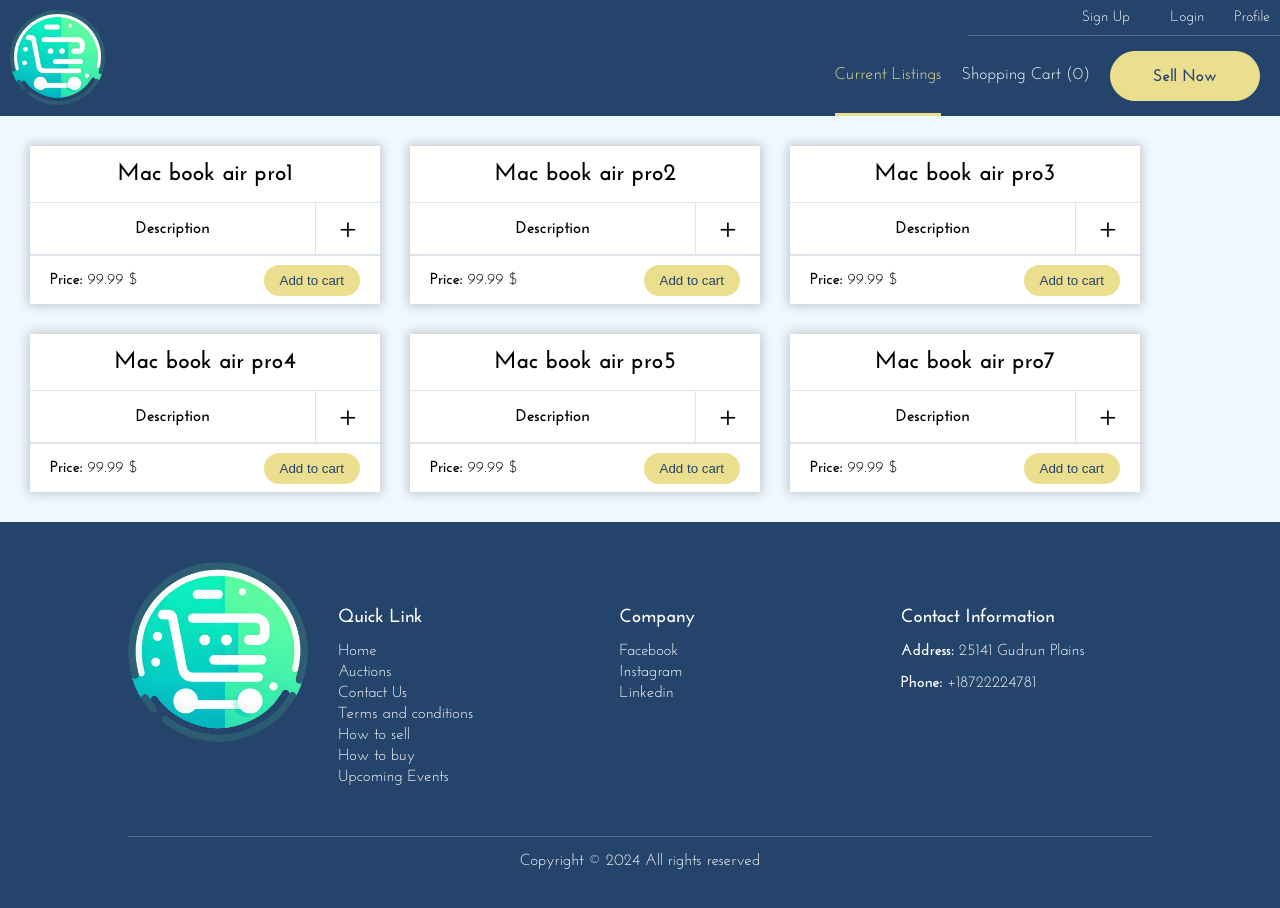
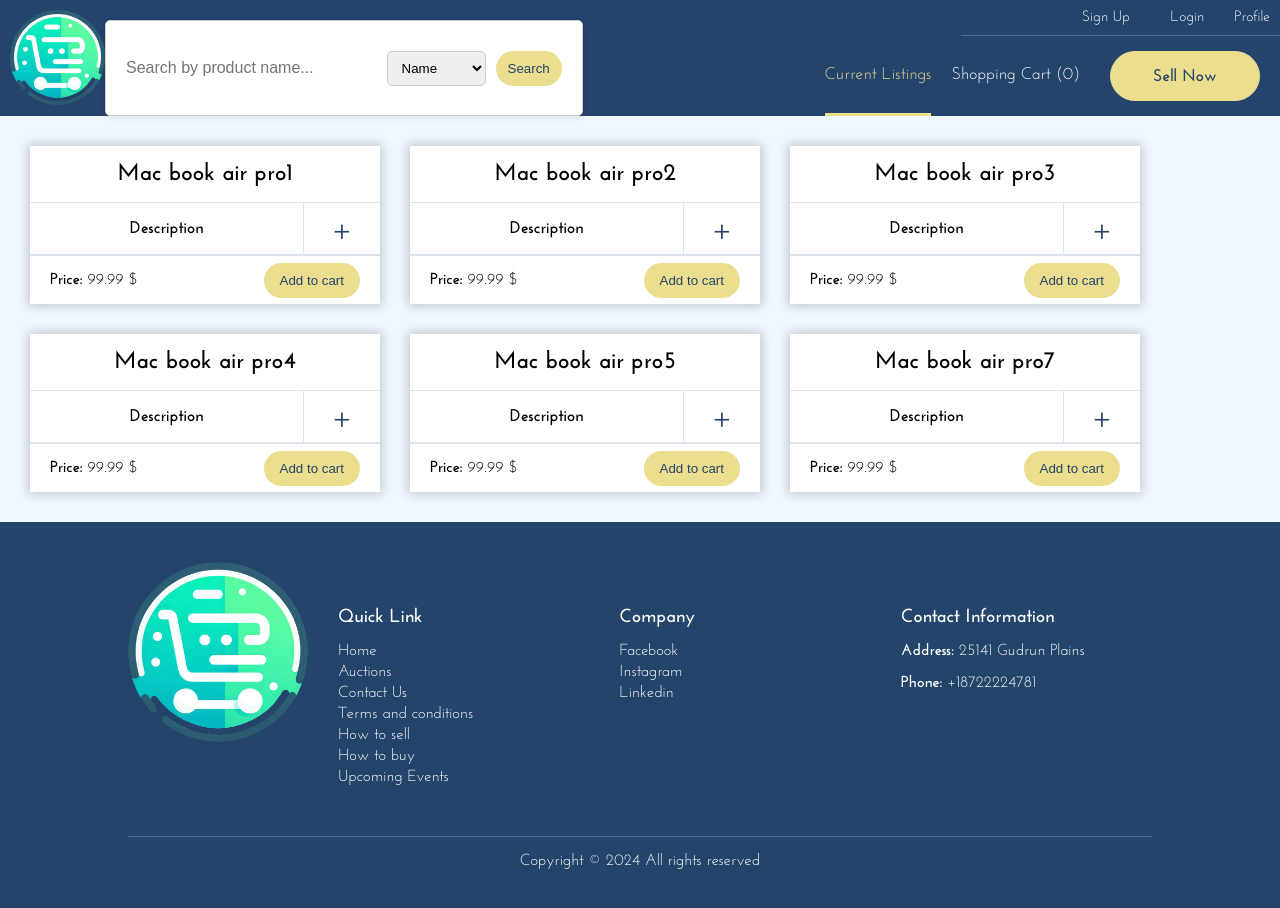
Before and after one commit to FabianKjellberg/MarketPlace, a React (Create React App) app: page / in a window 1280 px wide. Shown: the top 908 px of the page. Built offline with nearby package versions, Linux system fonts and the light colour scheme; what amazon-cognito-identity-js would draw is missing.

Commit message:
SearchBar basic

```diff
--- a/src/components/Header/Header.js
+++ b/src/components/Header/Header.js
@@ -4,6 +4,7 @@
 import RoundButton from "../RoundButton/RoundButton.js";
 import Burger from '../Burger/Burger.js'
 import logo from '../../resources/images/marketplace_logo.png'
+import SearchBar from '../SearchBar/SearchBar.js';
 import { useCart } from '../../utilities/CartProvider';
 
 function Header() {
@@ -16,8 +17,8 @@
 
         <div className="header-burger">
         <Link to="/"><img className="logo-name" src={logo}></img></Link>
+        <SearchBar data={[]} />
             <Burger >
-
                 <div className='header'>
                     <div className="header-top">
                         <Link to="signup"><a>Sign Up</a></Link>
--- a/src/components/SearchBar/SearchBar.css
+++ b/src/components/SearchBar/SearchBar.css
@@ -0,0 +1,55 @@
+
+.search-bar {
+  display: flex;
+  align-items: center;
+  background-color: #fff;
+  border: 1px solid #ccc;
+  border-radius: 5px;
+  padding: 1px 20px;
+
+  box-shadow: 0 2px 5px rgba(0,0,0,0.1);
+  margin-top: 20px;
+  width: 800px;
+  margin-left: auto;
+  margin-right: auto;
+  height: auto;
+}
+
+.search-input, .search-select, button {
+  height: 35px;
+  padding: 0 10px;
+}
+
+.search-input {
+  border: none;
+  outline: none;
+  padding: 10px 15px;
+  flex-grow: 1;
+  font-size: 16px;
+  width: 100%;
+}
+
+.search-select {
+  margin-left: 10px;
+  padding: 5px 10px;
+  border: 1px solid #ccc;
+  border-radius: 5px;
+  cursor: pointer;
+}
+
+button {
+  background-color: var(--flax);
+  border: none;
+  color: var(--indigo-dye);
+  padding: 8px 12px;
+  margin-left: 10px;
+  border-radius: 30px;
+  cursor: pointer;
+  outline: none;
+}
+
+button:hover {
+  background-color: var(--indigo-dye);
+    box-shadow: 0 2px 5px rgba(0,0,0,0.2);
+    color: var(--flax);
+}
--- a/src/components/SearchBar/SearchBar.js
+++ b/src/components/SearchBar/SearchBar.js
@@ -1,79 +1,39 @@
 import React, { useState } from 'react';
+import './SearchBar.css'
 
-function SearchBar({ data }) {
+
+function SearchBar({ onSearch }) {
   const [searchTerm, setSearchTerm] = useState('');
-  const [type, setType] = useState('');
-  const [priceRange, setPriceRange] = useState({ min: '', max: '' });
-  const [condition, setCondition] = useState('');
+  const [searchBy, setSearchBy] = useState('product name');
 
-  const handleChange = (event) => {
-    const { name, value } = event.target;
-    if (name === 'priceMin' || name === 'priceMax') {
-      setPriceRange(prev => ({ ...prev, [name]: value }));
-    } else {
-      switch (name) {
-        case 'searchTerm':
-          setSearchTerm(value);
-          break;
-        case 'type':
-          setType(value);
-          break;
-        case 'condition':
-          setCondition(value);
-          break;
-        default:
-          break;
-      }
-    }
+  const handleInputChange = (event) => {
+    setSearchTerm(event.target.value);
   };
 
-  const filteredData = data.filter(item =>
-    (item.type.toLowerCase().includes(type.toLowerCase()) || type === '') &&
-    (item.condition.toLowerCase().includes(condition.toLowerCase()) || condition === '') &&
-    (item.price >= (priceRange.min || 0) && item.price <= (priceRange.max || Infinity)) &&
-    item.name.toLowerCase().includes(searchTerm.toLowerCase())
-  );
+  const handleSearchByChange = (event) => {
+    setSearchBy(event.target.value);
+  };
+
+  const handleSubmit = (event) => {
+    event.preventDefault();
+    onSearch(searchTerm, searchBy);
+  };
 
   return (
-    <div>
+    <div className='search-bar'>
       <input
         type="text"
-        name="searchTerm"
-        placeholder="Sök..."
+        placeholder={`Search by ${searchBy}...`}
+        className="search-input"
         value={searchTerm}
-        onChange={handleChange}
+        onChange={handleInputChange}
       />
-      <select name="type" value={type} onChange={handleChange}>
-        <option value="">Alla typer</option>
-        <option value="elektronik">Elektronik</option>
-        <option value="kläder">Kläder</option>
-        <option value="böcker">Böcker</option>
+      <select className="search-select" value={searchBy} onChange={handleSearchByChange}>
+        <option value="product name">Name </option>
+        <option value="price">Price</option>
+        <option value="condition">Condition</option>
       </select>
-      <input
-        type="text"
-        name="priceMin"
-        placeholder="Min pris"
-        value={priceRange.min}
-        onChange={handleChange}
-      />
-      <input
-        type="text"
-        name="priceMax"
-        placeholder="Max pris"
-        value={priceRange.max}
-        onChange={handleChange}
-      />
-      <select name="condition" value={condition} onChange={handleChange}>
-        <option value="">Alla skick</option>
-        <option value="ny">Ny</option>
-        <option value="begagnad">Begagnad</option>
-        <option value="renoverad">Renoverad</option>
-      </select>
-      <ul>
-        {filteredData.map((item, index) => (
-          <li key={index}>{item.name} - {item.type} - {item.price} kr - {item.condition}</li>
-        ))}
-      </ul>
+      <button onClick={handleSubmit}>Search</button>
     </div>
   );
 }
```
